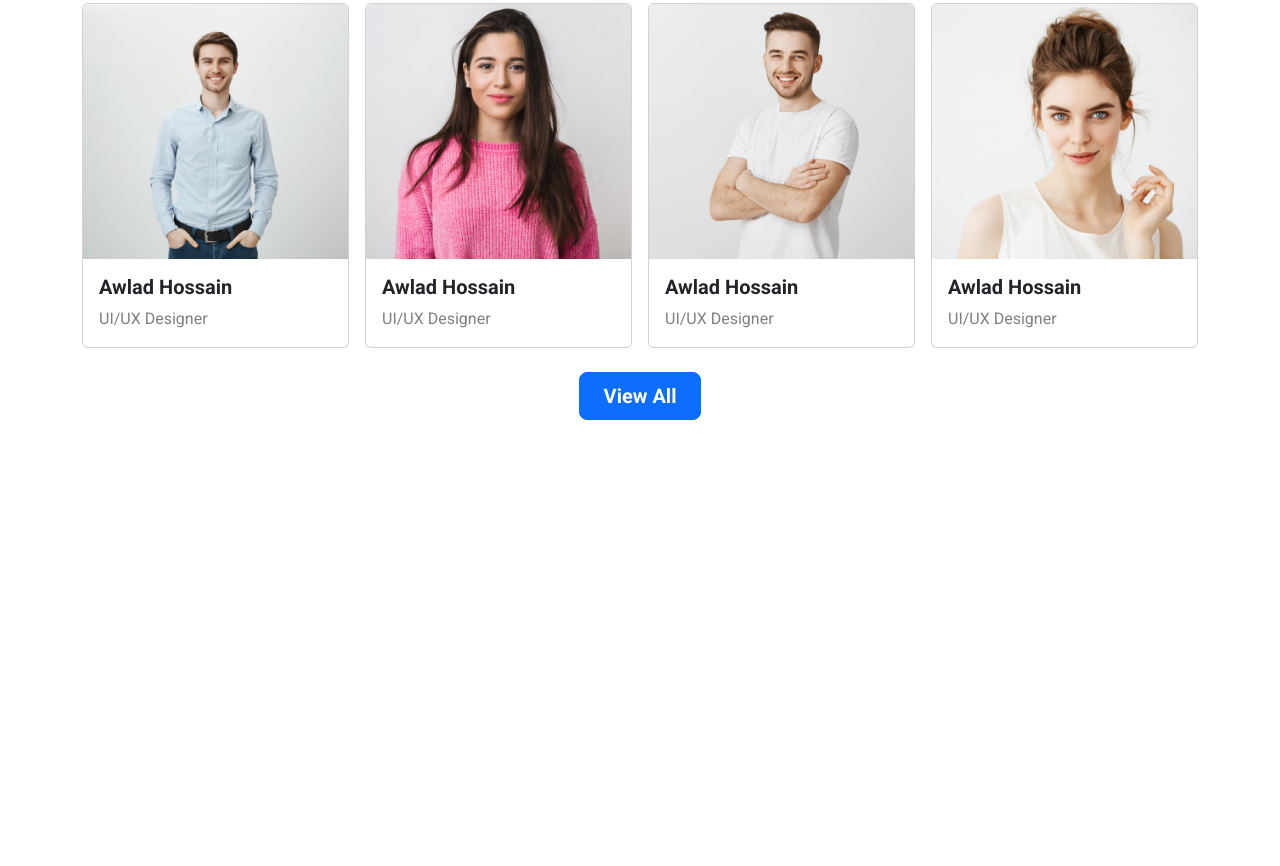
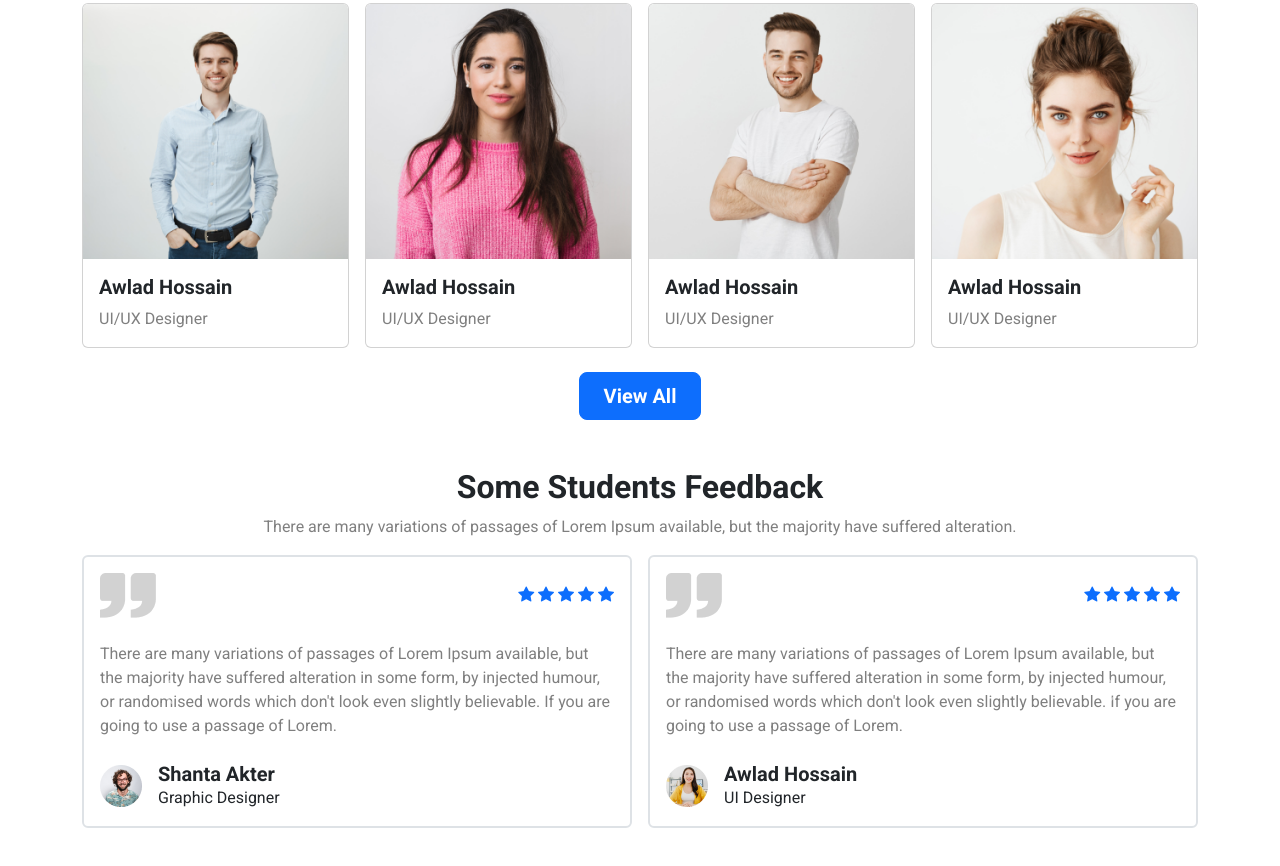
Before and after one commit to UpalBarua/Assignment-3, a plain HTML site: page index.html in a window 1280 px wide. Shown: the part 1578-2444 px from the top of the page. Before the commit the page ends 2022 px from the top, so only its background shows below. Drawn offline with nearby package versions, Linux system fonts and the light colour scheme; a web font is replaced by a local one.

Commit message:
Added feedback section.

```diff
--- a/index.html
+++ b/index.html
@@ -10,6 +10,11 @@
     <link
       href="https://fonts.googleapis.com/css2?family=Palanquin:wght@400;700&family=Roboto:wght@300;400;700&display=swap"
       rel="stylesheet"
+    />
+    <!-- BOOTSTRAP ICONS -->
+    <link
+      rel="stylesheet"
+      href="https://cdn.jsdelivr.net/npm/bootstrap-icons@1.9.1/font/bootstrap-icons.css"
     />
     <!-- BOOTSTRAP CSS -->
     <link
@@ -278,6 +283,92 @@
     </section>
     <!-- / SUCCESSFUL STUDENTS  -->
 
+    <!-- FEEDBACKS -->
+    <section class="container my-5">
+      <div class="text-center">
+        <h2 class="fs-2 fw-bold">Some Students Feedback</h2>
+        <p class="text-black-50">
+          There are many variations of passages of Lorem Ipsum available, but the majority have
+          suffered alteration.
+        </p>
+      </div>
+
+      <div id="carouselExampleControls" class="carousel slide" data-bs-ride="carousel">
+        <div class="carousel-inner">
+          <div class="carousel-item active d-flex flex-column flex-lg-row">
+            <div class="p-3 border border-2 rounded-2 mb-3 mb-lg-0 me-lg-3">
+              <div class="d-flex justify-content-between align-items-center mb-4">
+                <img src="./assets/comma.png" alt="" />
+                <div class="text-primary">
+                  <i class="bi bi-star-fill"></i>
+                  <i class="bi bi-star-fill"></i>
+                  <i class="bi bi-star-fill"></i>
+                  <i class="bi bi-star-fill"></i>
+                  <i class="bi bi-star-fill"></i>
+                </div>
+              </div>
+              <p class="text-black-50 mb-4">
+                There are many variations of passages of Lorem Ipsum available, but the majority
+                have suffered alteration in some form, by injected humour, or randomised words which
+                don't look even slightly believable. If you are going to use a passage of Lorem.
+              </p>
+              <div class="d-flex align-items-center">
+                <img class="me-3" src="./assets/student/student-5.png" alt="" />
+                <div>
+                  <h3 class="fs-5 fw-bold m-0">Shanta Akter</h3>
+                  <p class="m-0">Graphic Designer</p>
+                </div>
+              </div>
+            </div>
+
+            <div class="p-3 border border-2 rounded-2">
+              <div class="d-flex justify-content-between align-items-center mb-4">
+                <img src="./assets/comma.png" alt="" />
+                <div class="text-primary">
+                  <i class="bi bi-star-fill"></i>
+                  <i class="bi bi-star-fill"></i>
+                  <i class="bi bi-star-fill"></i>
+                  <i class="bi bi-star-fill"></i>
+                  <i class="bi bi-star-fill"></i>
+                </div>
+              </div>
+              <p class="text-black-50 mb-4">
+                There are many variations of passages of Lorem Ipsum available, but the majority
+                have suffered alteration in some form, by injected humour, or randomised words which
+                don't look even slightly believable. If you are going to use a passage of Lorem.
+              </p>
+              <div class="d-flex align-items-center">
+                <img class="me-3" src="./assets/student/student-6.png" alt="" />
+                <div>
+                  <h3 class="fs-5 fw-bold m-0">Awlad Hossain</h3>
+                  <p class="m-0">UI Designer</p>
+                </div>
+              </div>
+            </div>
+          </div>
+        </div>
+        <button
+          class="carousel-control-prev"
+          type="button"
+          data-bs-target="#carouselExampleControls"
+          data-bs-slide="prev"
+        >
+          <span class="carousel-control-prev-icon" aria-hidden="true"></span>
+          <span class="visually-hidden">Previous</span>
+        </button>
+        <button
+          class="carousel-control-next"
+          type="button"
+          data-bs-target="#carouselExampleControls"
+          data-bs-slide="next"
+        >
+          <span class="carousel-control-next-icon" aria-hidden="true"></span>
+          <span class="visually-hidden">Next</span>
+        </button>
+      </div>
+    </section>
+    <!-- / FEEDBACKS -->
+
     <!-- BOOTSTRAP JS -->
     <script
       src="https://cdn.jsdelivr.net/npm/bootstrap@5.2.0/dist/js/bootstrap.bundle.min.js"
```
